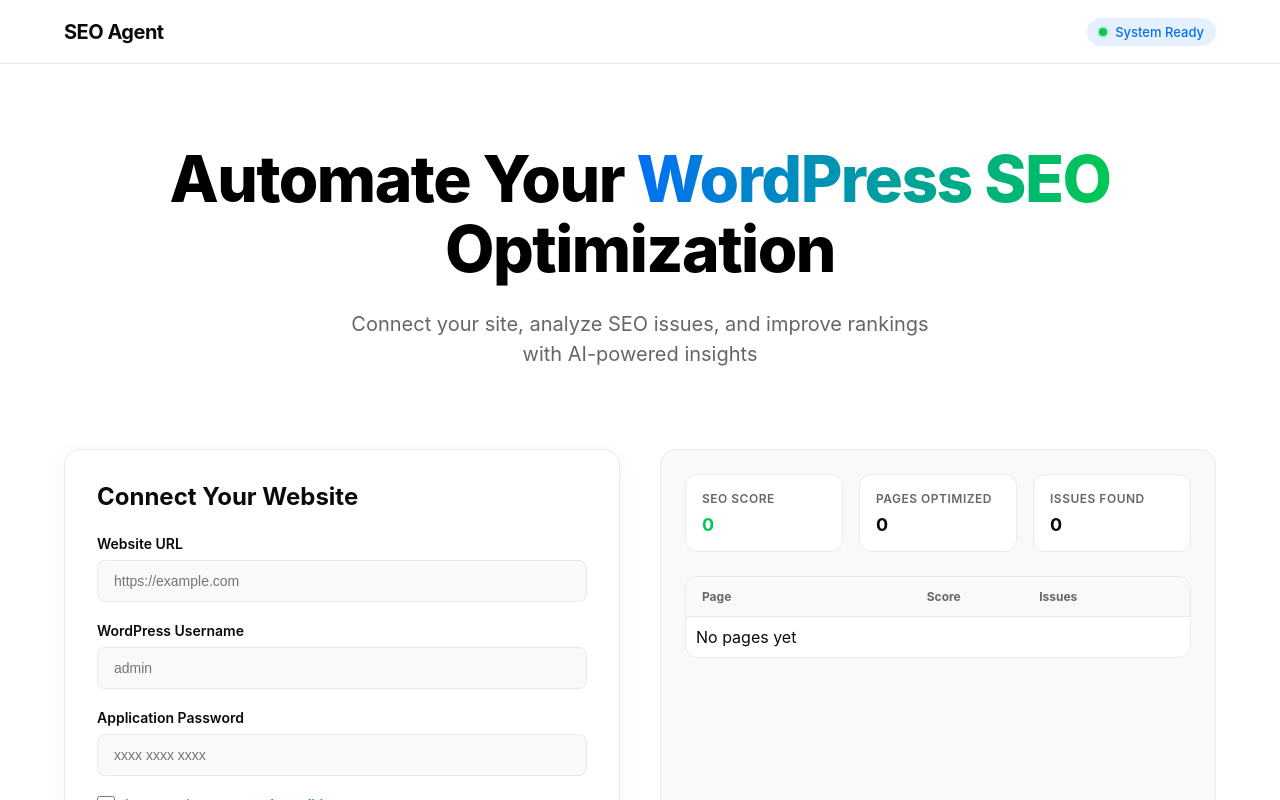
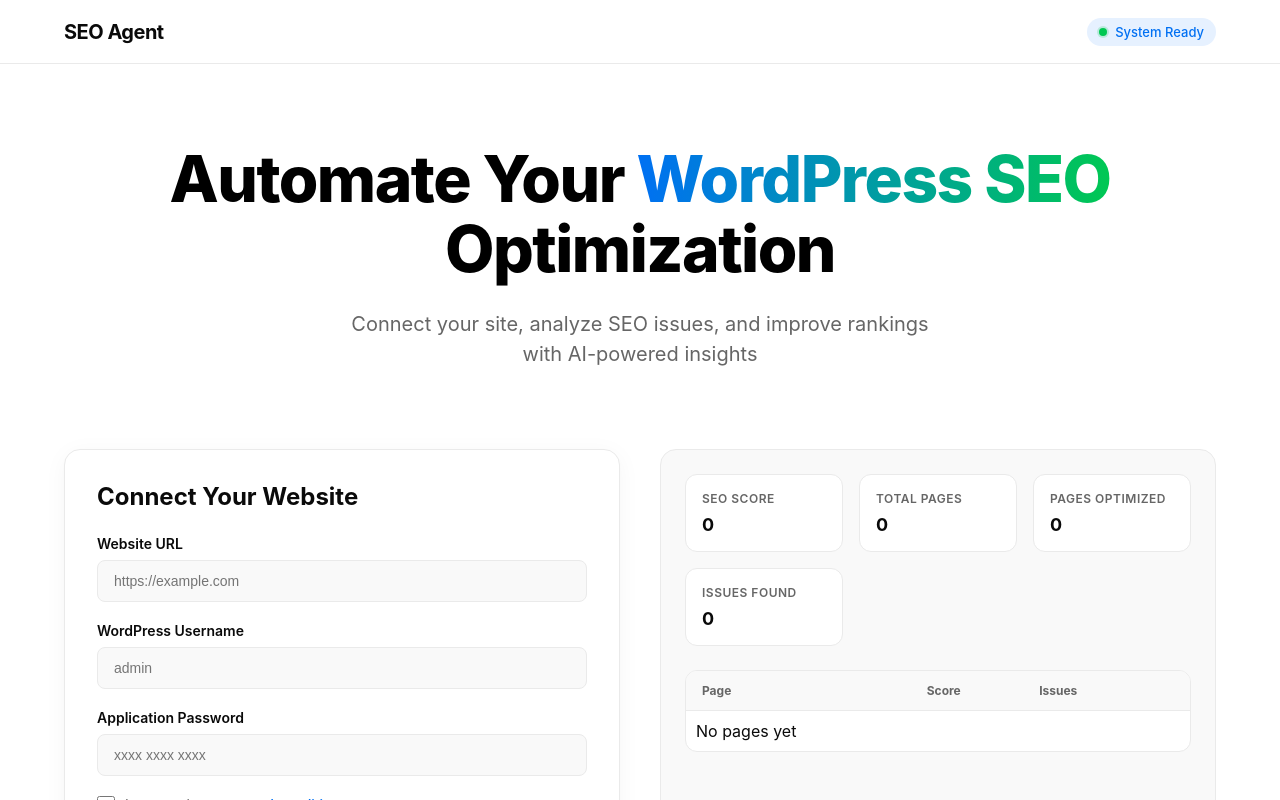
Before and after one commit to pranavstoretransform/seo-agent, a Next.js app: page / in a window 1280 px wide. Shown: the top 800 px of the page. Built offline with nearby package versions, Linux system fonts and the light colour scheme.

Commit message:
Update page.tsx

```diff
--- a/src/app/page.tsx
+++ b/src/app/page.tsx
@@ -17,6 +17,28 @@
   const [auditedPages, setAuditedPages] = useState<any[]>([]);
 
   const [showErrorPopup, setShowErrorPopup] = useState(false);
+
+  // =========================
+  // 🔥 STATS CALCULATIONS
+  // =========================
+  const totalPages = auditedPages.length;
+
+  const totalIssues = auditedPages.reduce(
+    (sum, page) => sum + page.issues.length,
+    0
+  );
+
+  const overallScore =
+    auditedPages.length > 0
+      ? Math.round(
+          auditedPages.reduce((sum, page) => sum + page.score, 0) /
+            auditedPages.length
+        )
+      : 0;
+
+  const optimizedPages = auditedPages.filter(
+    (page) => page.score >= 70
+  ).length;
 
   // =========================
   // FETCH PAGES
@@ -40,7 +62,9 @@
       if (data.success) {
         setPages(data.pages);
 
-        // 🔥 RUN SEO AUDIT
+      // =========================
+      // HANDLE FORM SUBMIT
+      // =========================
         const audited = data.pages.map((page: any) => {
           const audit = auditPage(page);
 
@@ -92,8 +116,6 @@
         setShowErrorPopup(true);
       } else {
         setResult(data);
-
-        // 🔥 FETCH + AUDIT
         await fetchPages(url, username, password);
       }
     } catch (err) {
@@ -102,18 +124,6 @@
 
     setLoading(false);
   };
-
-  const overallScore =
-    auditedPages.length > 0
-      ? Math.round(
-        auditedPages.reduce((sum, page) => sum + page.score, 0) /
-        auditedPages.length
-      )
-      : 0;
-  const totalIssues = auditedPages.reduce(
-    (sum, page) => sum + page.issues.length,
-    0
-  );
 
   return (
     <div className={styles.page}>
@@ -135,11 +145,10 @@
               <ol>
                 <li>Login to your WordPress admin panel</li>
                 <li>Go to Users → Profile</li>
-                <li>Scroll to "Application Passwords"</li>
-                <li>Enter a name (e.g. SEO Agent)</li>
-                <li>Click "Add New Application Password"</li>
+                <li>Scroll to Application Passwords</li>
+                <li>Enter a name and click Add New</li>
                 <li>Copy the generated password</li>
-                <li>Paste it here instead of your normal password</li>
+                <li>Paste it here</li>
               </ol>
             </div>
 
@@ -153,9 +162,7 @@
         </div>
       )}
 
-      {/* ========================= */}
       {/* NAVBAR */}
-      {/* ========================= */}
       <nav className={styles.navbar}>
         <div className={styles.navContainer}>
           <div className={styles.logo}>SEO Agent</div>
@@ -166,9 +173,7 @@
         </div>
       </nav>
 
-      {/* ========================= */}
       {/* MAIN */}
-      {/* ========================= */}
       <main className={styles.main}>
         {/* HERO */}
         <section className={styles.hero}>
@@ -183,14 +188,11 @@
 
         {/* GRID */}
         <section className={styles.interactiveGrid}>
-          {/* ========================= */}
           {/* FORM */}
-          {/* ========================= */}
           <div className={styles.formCard}>
             <h2 className={styles.cardTitle}>Connect Your Website</h2>
 
             <form onSubmit={handleSubmit}>
-              {/* URL */}
               <div className={styles.formGroup}>
                 <label>Website URL</label>
                 <input
@@ -202,7 +204,6 @@
                 />
               </div>
 
-              {/* USERNAME */}
               <div className={styles.formGroup}>
                 <label>WordPress Username</label>
                 <input
@@ -214,7 +215,6 @@
                 />
               </div>
 
-              {/* PASSWORD */}
               <div className={styles.formGroup}>
                 <label>Application Password</label>
                 <input
@@ -226,7 +226,6 @@
                 />
               </div>
 
-              {/* TERMS */}
               <div className={styles.checkboxGroup}>
                 <input type="checkbox" id="terms" required />
                 <label htmlFor="terms">
@@ -234,25 +233,21 @@
                 </label>
               </div>
 
-              {/* BUTTON */}
               <button className={styles.analyzeButton} type="submit">
                 {loading ? "Connecting..." : "Analyze My Website"}
               </button>
             </form>
 
-            {/* SUCCESS */}
             {result && (
               <p style={{ color: "green", marginTop: "10px" }}>
                 ✅ Connected Successfully
               </p>
             )}
 
-            {/* ERROR */}
             {error && (
               <p style={{ color: "red", marginTop: "10px" }}>{error}</p>
             )}
 
-            {/* TRUST */}
             <div className={styles.trustText}>
               <div className={styles.trustItem}>
                 ✔ Uses official WordPress API
@@ -266,33 +261,28 @@
             </div>
           </div>
 
-          {/* ========================= */}
           {/* RIGHT PANEL */}
-          {/* ========================= */}
           <div className={styles.dashboardPreview}>
+            {/* STATS */}
             <div className={styles.statsGrid}>
               <div className={styles.statCard}>
                 <span className={styles.statLabel}>SEO Score</span>
-                <div className={styles.statValue}>
-                  <span className={styles.newValue}>{overallScore}</span>
-                </div>
+                <div className={styles.statValue}>{overallScore}</div>
+              </div>
+
+              <div className={styles.statCard}>
+                <span className={styles.statLabel}>Total Pages</span>
+                <div className={styles.statValue}>{totalPages}</div>
               </div>
 
               <div className={styles.statCard}>
                 <span className={styles.statLabel}>Pages Optimized</span>
-                <div className={styles.statValue}>
-                  {auditedPages.length}
-                </div>
+                <div className={styles.statValue}>{optimizedPages}</div>
               </div>
 
               <div className={styles.statCard}>
                 <span className={styles.statLabel}>Issues Found</span>
-                <div className={styles.statValue}>
-                  {auditedPages.reduce(
-                    (total, p) => total + p.issues.length,
-                    0
-                  )}
-                </div>
+                <div className={styles.statValue}>{totalIssues}</div>
               </div>
             </div>
 
@@ -320,9 +310,7 @@
         </section>
       </main>
 
-      {/* ========================= */}
       {/* FOOTER */}
-      {/* ========================= */}
       <footer className={styles.footer}>
         <div className={styles.footerContent}>
           <span>© 2026 SEO Agent</span>
```
